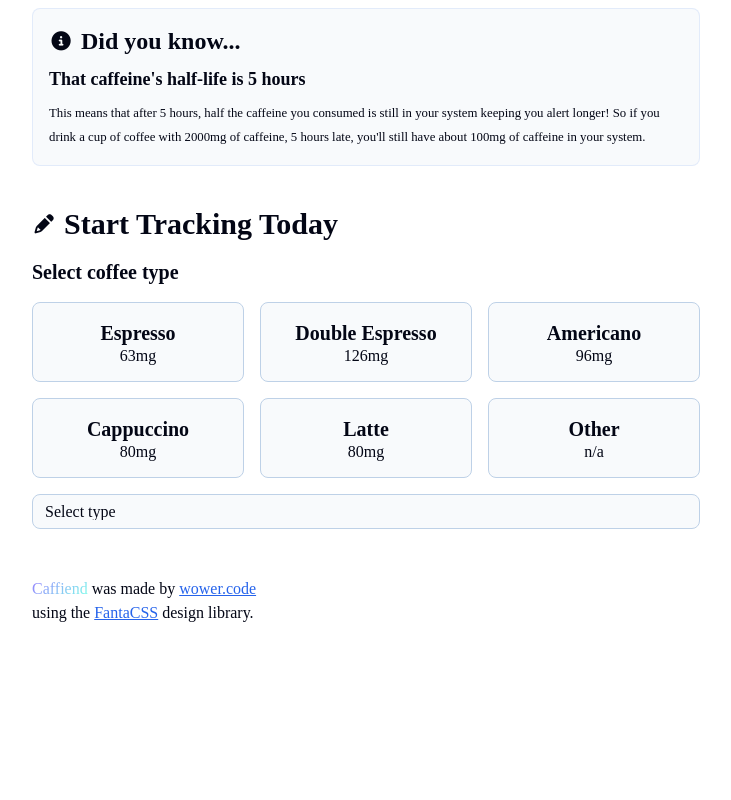
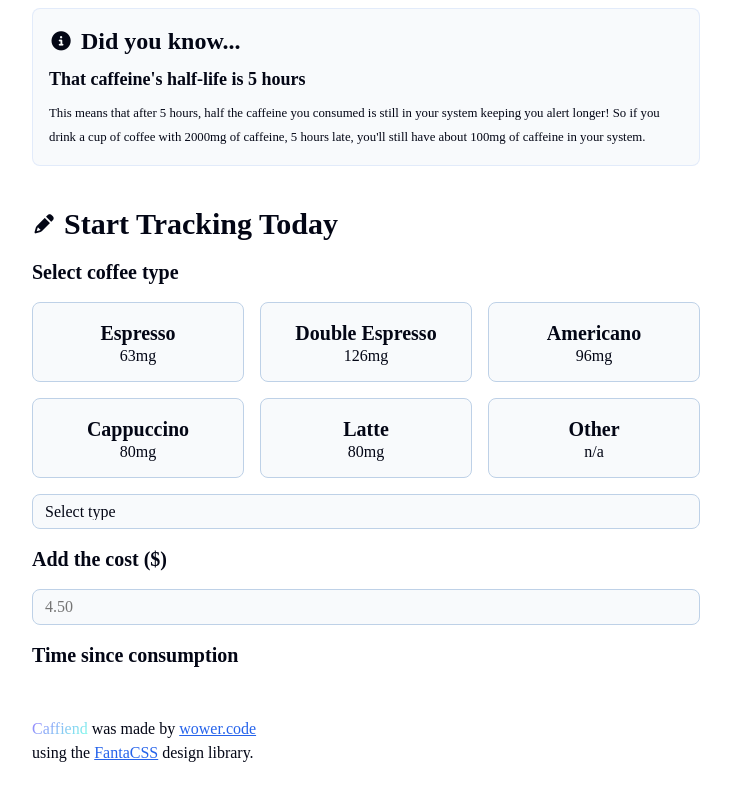
Before and after one commit to wower24/coffee-tracker-react, a React (Vite) app in the folder coffee-tracker/: page / in a window 1280 px wide. Shown: the part 336-1136 px from the top of the page, without its empty margins (274-1005 px from the left). Before the commit the page ends 1009 px from the top, so only its background shows below. Built offline with nearby package versions, Linux system fonts and the light colour scheme; a web font is replaced by a local one.

Commit message:
update form
added a number-type input and some text

```diff
--- a/coffee-tracker/src/components/CoffeeForm.jsx
+++ b/coffee-tracker/src/components/CoffeeForm.jsx
@@ -40,6 +40,12 @@ export default function CoffeeForm() {
                     })
                 }
             </select>
+            <h4>Add the cost ($)</h4>
+            <input
+            className='w-full'
+            type='number'
+            placeholder='4.50'/>
+            <h4>Time since consumption</h4>
         </>
     )
 }
```
